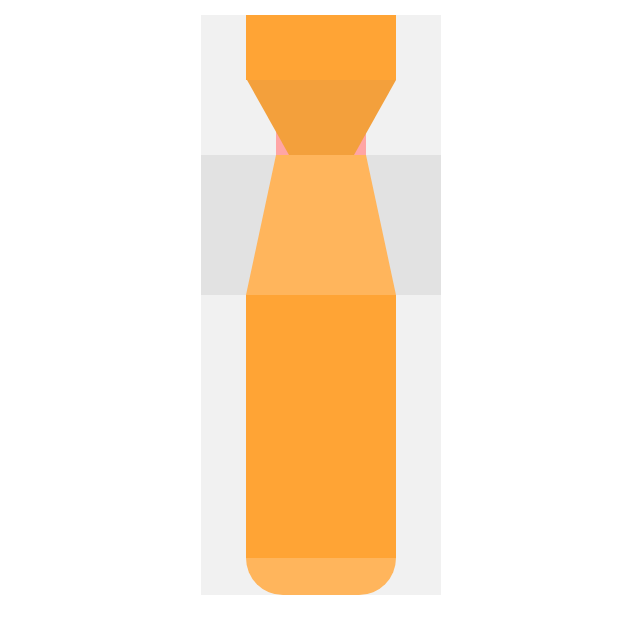
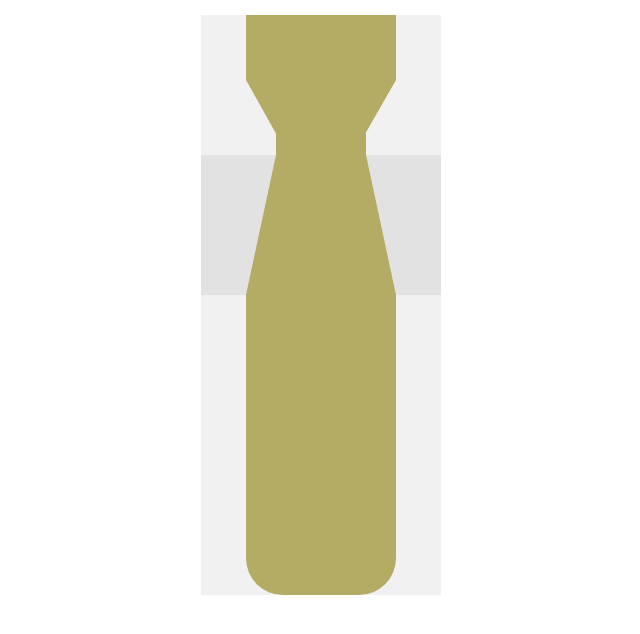
Before and after one commit to Santiigas/projetooppenheimer, a plain HTML site: page index.html in a window 1280 px wide. Shown: the whole page, without its empty margins (319-959 px from the left). Drawn offline with Linux system fonts and the light colour scheme.

Commit message:
Cores da bomba
+

```diff
--- a/index.css
+++ b/index.css
@@ -42,7 +42,7 @@ main{
 #cauda > #cauda-filho{
     width: 150px;
     height: 75px;
-    background-color: rgb(255, 164, 53);
+    background-color: #B4AB64;
     position: relative;
     z-index: 1;
 }
@@ -50,9 +50,9 @@ main{
 #cauda > #cauda-triangulo{
     height: 0;
     width: 65px;
-    border-top: 75px solid rgb(243, 160, 60);
+    border-top: 75px solid #B4AB64;
     border-left: 42px solid transparent;
-    border-right: 42px solid transparent;
+    border-right: 43px solid transparent;
     position: relative;
     z-index: 1;
 }
@@ -61,7 +61,7 @@ main{
     padding-top: 50px;
     height: 90px;
     width: 90px;
-    background-color: rgb(255, 165, 165);
+    background-color: #B4AB64;
     position: absolute;
     z-index: 0;
 }
@@ -81,7 +81,7 @@ main{
 #pescoco > #pescoco-triangulo{
     height: 0;
     width: 90px;
-    border-bottom: 140px solid rgb(255, 181, 92);
+    border-bottom: 140px solid #B4AB64;
     border-left: 30px solid transparent;
     border-right: 30px solid transparent;
 }
@@ -101,12 +101,12 @@ main{
 #corpo > #bomba-principal{
     width: 150px;
     height: 280px;
-    background-color: rgb(255, 164, 53);
+    background-color: #B4AB64;
 }
 
 #corpo > #ponto-bomba{
     width: 150px;
     height: 40px;
-    background-color: rgb(255, 181, 92);
+    background-color: #B4AB64;
     border-radius: 0px 0px 70px 70px;
 }
```
